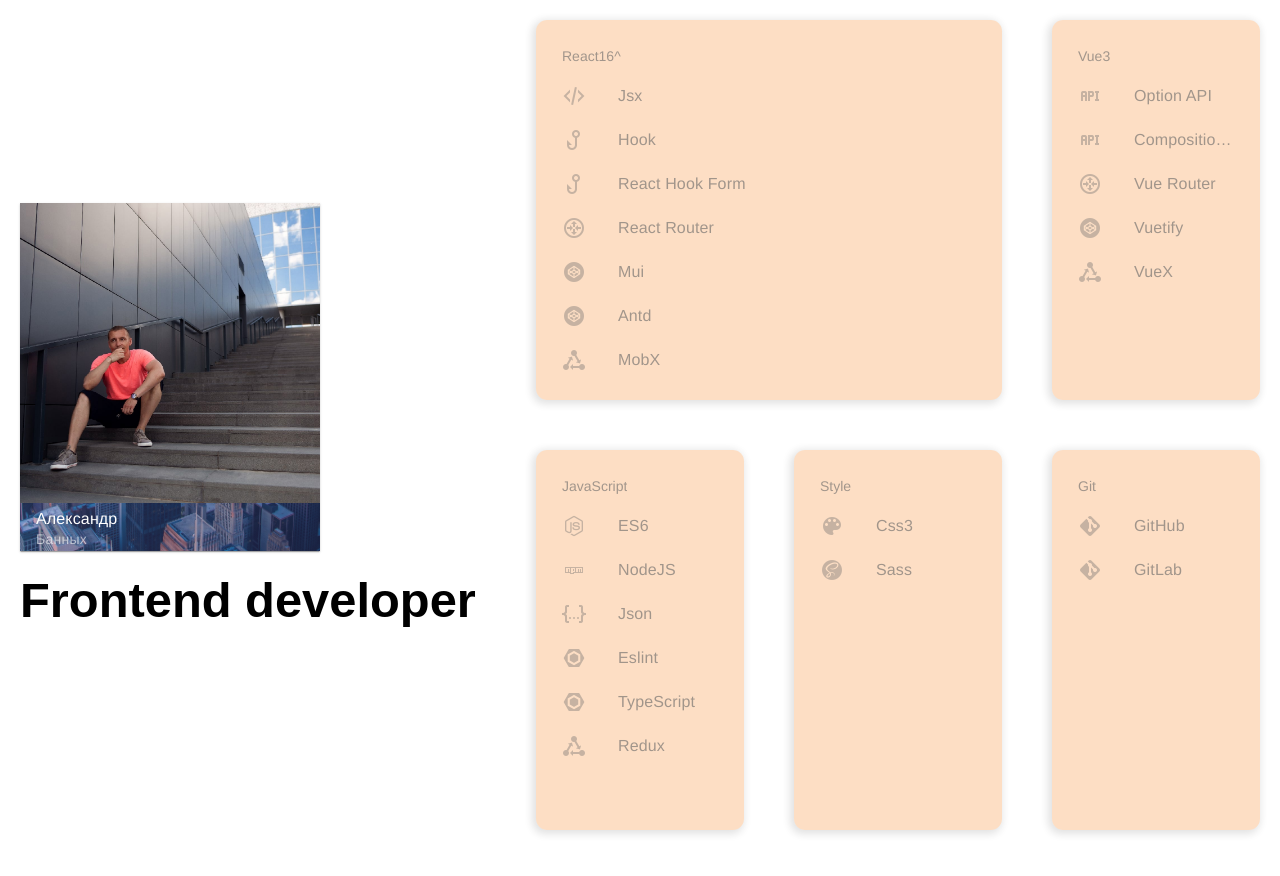
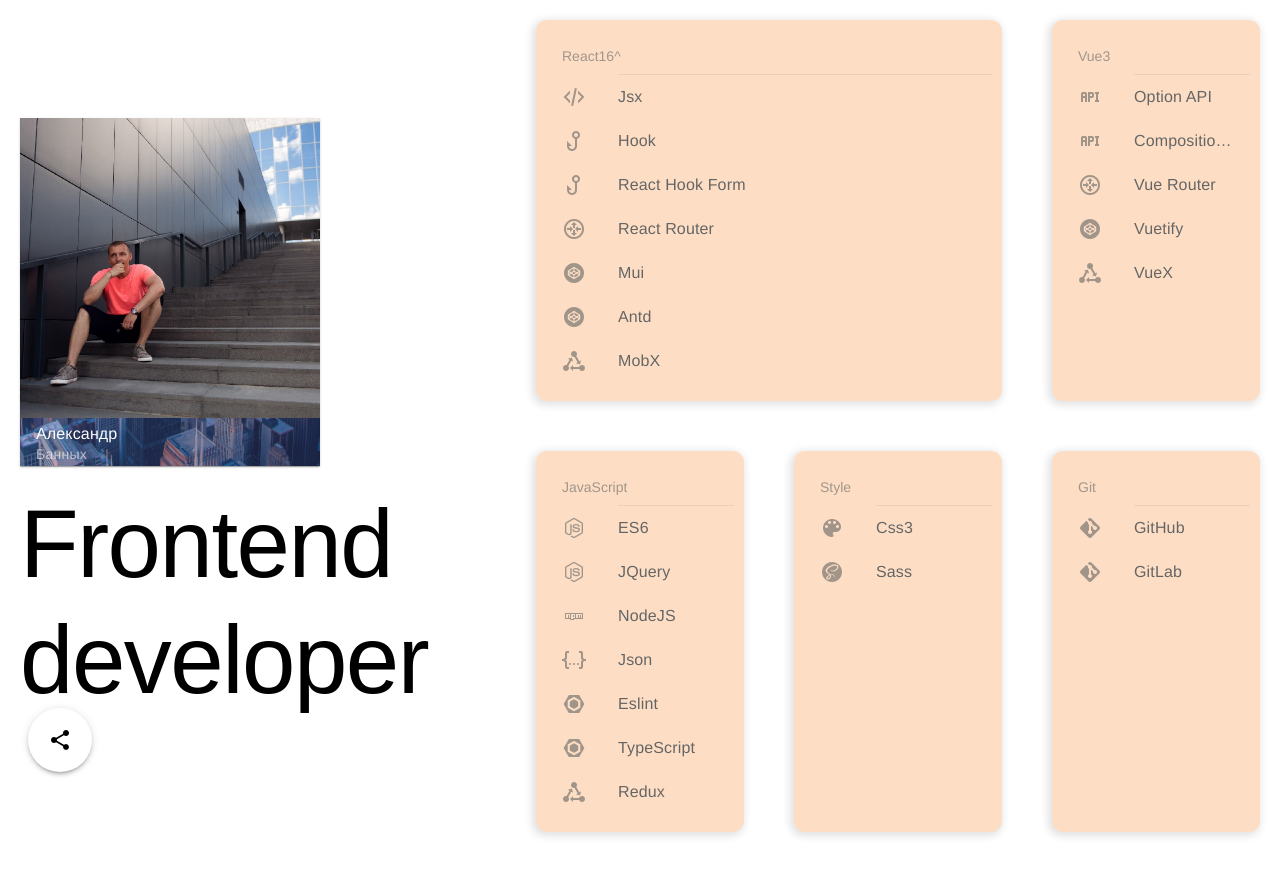
Before and after one commit to interind/profile_vue, a Vue app: page / in a window 1280 px wide. Shown: the top 876 px of the page. Built offline with nearby package versions, Linux system fonts and the light colour scheme; the HTML template or start-up script is replaced by a standard one.

Commit message:
task/info

```diff
--- a/src/App.vue
+++ b/src/App.vue
@@ -3,11 +3,38 @@
     <v-main>
       <grid-home-page />
     </v-main>
+    <v-bottom-sheet v-model="sheet" inset>
+        <template v-slot:activator="{ props }">
+          <v-fab
+            v-bind="props"
+            location="bottom start"
+            icon="mdi-share-variant"
+            title="Связаться"
+            class="ms-4 mb-4"
+            size="64"
+            fixed
+            app
+            appear
+            ></v-fab>
+        </template>
+
+        <v-list>
+          <v-list-subheader>Контактные данные:</v-list-subheader>
+
+          <v-list-item v-for="tile in info.titles" :key="tile.title"
+            :prependIcon="tile.icon" :title="tile.title"
+            @click="sheet = false"></v-list-item>
+        </v-list>
+      </v-bottom-sheet>
   </v-layout>
 </template>
 
 <script setup>
   import GridHomePage from './components/GridHomePage/GridHomePage.vue';
+  import { ref } from 'vue';
+  import info from '@/data/home';
+
+  const sheet = ref(false);
 </script>
 
 
--- a/src/components/GridHomePage/GridHomePage.vue
+++ b/src/components/GridHomePage/GridHomePage.vue
@@ -1,48 +1,23 @@
 <template>
   <section class="grid">
     <div class="content item">
-      <v-card
-        max-width="300"
-        rounded="0"
-      >
-        <v-img
-          height="100%"
-          :src="bg"
-          position="bottom"
-          gradient="to top right, rgba(100,115,201,.33), rgba(25,32,72,.7)"
-          cover
-        >
-          <v-avatar
-            color="grey"
-            rounded="0"
-            size="300"
-          >
+      <v-card max-width="300" rounded="0">
+        <v-img height="100%" :src="bg" position="bottom"
+          gradient="to top right, rgba(100,115,201,.33), rgba(25,32,72,.7)" cover>
+          <v-avatar color="grey" rounded="0" size="300">
             <v-img :src="profile" cover />
           </v-avatar>
-          <v-list-item
-            class="text-white"
-            :title="info.lastName"
-            :subtitle="info.firstName"
-          />
+          <v-list-item class="text-white" :title="info.lastName" :subtitle="info.firstName" />
         </v-img>
       </v-card>
-      <h1>{{ info.work }}</h1>
+      <h1 :class="$vuetify.display.mobile ? 'text-h3' : 'text-h1'">{{ info.work }}</h1>
+
     </div>
-    <div
-      v-for="([key, value], index) in Object.entries(info.technologies)"
-      :key="key"
-      :class="`card item${index + 1}`"
-    >
+    <div v-for="([key, value], index) in Object.entries(info.technologies)" :key="key" :class="`card item${index + 1}`">
       <v-list density="comfortable" variant="text" bgColor="transparent">
-        <v-list-subheader :style="{textTransform: 'capitalize' }">{{ key }}</v-list-subheader>
-
-        <v-list-item
-          v-for="(item, i) in value"
-          :key="i"
-          :value="item"
-          color="primary"
-          disabled
-        >
+        <v-list-subheader :style="{ textTransform: 'capitalize' }">{{ key }}</v-list-subheader>
+        <v-divider inset></v-divider>
+        <v-list-item v-for="(item, i) in value" :key="i" :value="item" color="primary" :href="item.href" target="__blank">
           <template v-slot:prepend>
             <v-icon :icon="`mdi-${item.icon}`"></v-icon>
           </template>
@@ -78,7 +53,7 @@
     color: #fff;
     background: #d81313be;
     opacity: 1;
-    transform: scale(.95) rotateZ(-2deg);
+    transform: scale(.98) rotateZ(-1deg);
     cursor: pointer;
 
     &:after {
@@ -135,10 +110,17 @@
     grid-row: 1/3;
   }
 
-  $colors: (blue, green,  CornflowerBlue, orange);
+  $colors: (
+    DarkSlateBlue,
+    DarkGreen,
+    CornflowerBlue,
+    DarkSalmon,
+    DarkRed
+  );
 
-  @for $i from 1 through 4 {
+@for $i from 1 through 5 {
   .item#{$i} {
+
     &.card:hover,
     &.card:focus {
       background: nth($colors, $i);
@@ -272,7 +254,7 @@
     }
 
     .item5 {
-      grid-column:5/6;
+      grid-column: 5/6;
       grid-row: 4/5;
     }
 
@@ -303,6 +285,7 @@
 
   }
 }
+
 @media only screen and (max-width: 1024px) {
   .grid {
     display: grid;
@@ -367,6 +350,7 @@
 
   }
 }
+
 @media only screen and (max-width: 768px) {
   .grid {
     display: grid;
@@ -431,6 +415,7 @@
 
   }
 }
+
 @media only screen and (max-width: 500px) {
   .grid {
     display: flex;
@@ -452,5 +437,4 @@
 
   }
 }
-
 </style>
--- a/src/data/home.js
+++ b/src/data/home.js
@@ -5,6 +5,12 @@
   city: 'Екатеринбург',
   graph: 'работа удаленно',
   work: 'Frontend developer',
+  titles: [
+    {title: 'г.Екатеринбург', icon: 'mdi-home'},
+    {title: 'формат работы удаленный', icon: 'mdi-invoice-clock'},
+    {title: '+79690229280(whatsApp, telegram)', icon: 'mdi-phone'},
+    {title: 'interind@yandex.ru', icon: 'mdi-at'}
+  ],
   technologies: {
     ["react16^"]: [
       {icon: 'xml', text: 'Jsx'},
@@ -24,6 +30,7 @@
     ],
     javaScript: [
       {icon: 'nodejs', text: 'ES6'},
+      {icon: 'nodejs', text: 'JQuery'},
       {icon: 'npm', text: 'NodeJS'},
       {icon: 'code-json', text: 'Json'},
       {icon: 'eslint', text: 'Eslint'},
@@ -35,7 +42,7 @@
       {icon: 'sass', text: 'Sass'}
     ],
     git: [
-      {icon: 'git', text: 'GitHub'},
+      {icon: 'git', text: 'GitHub', href: 'https://github.com/interind'},
       {icon: 'git', text: 'GitLab'}
     ]
   }
```
Lines whose indentation alone changed are shown as unchanged.
